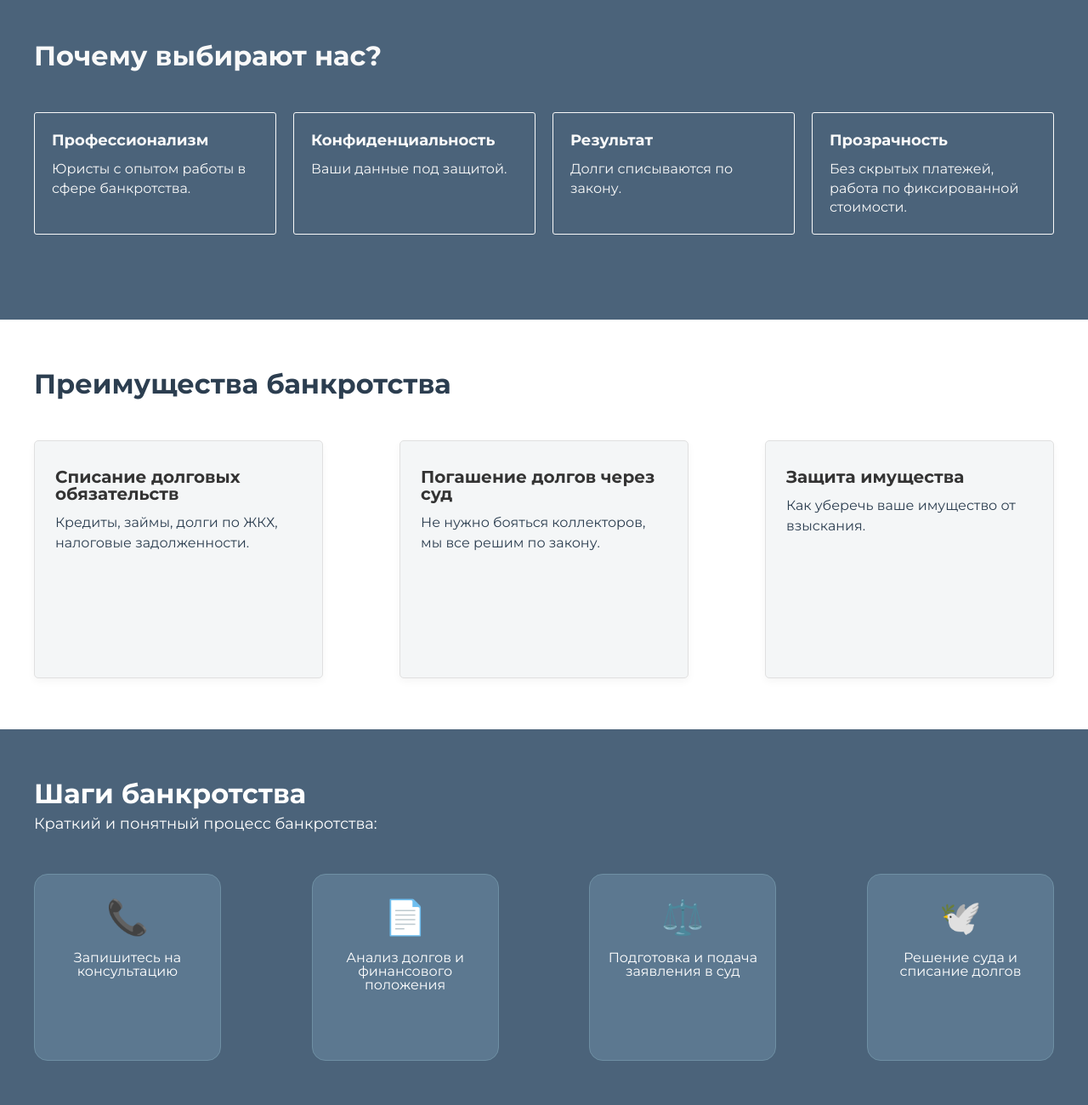
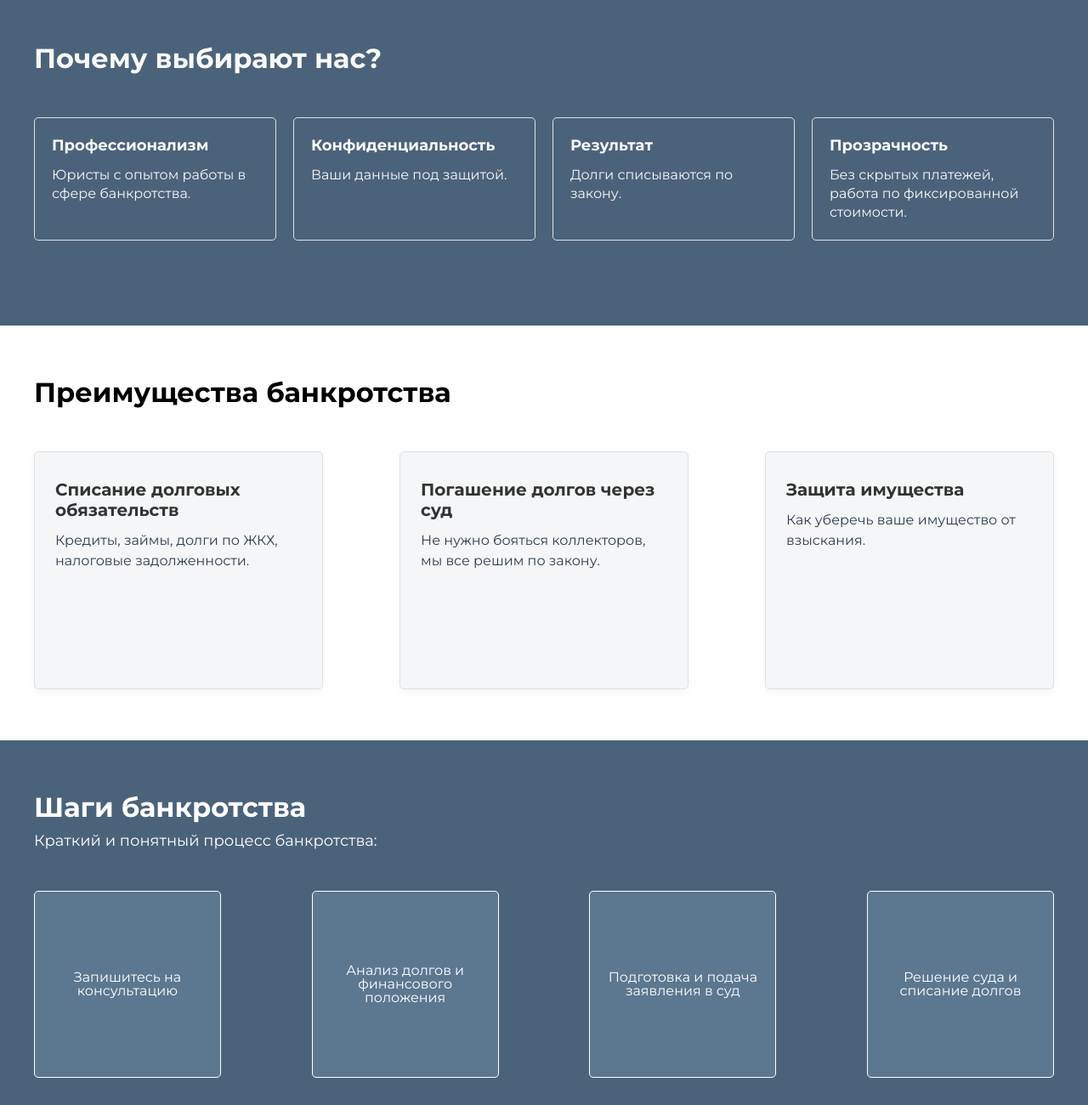
Before and after one commit to Nik-bit-beep/bankrotstvo, a plain HTML site: page index.html in a window 1280 px wide. Shown: the part 960-2260 px from the top of the page at 85% size. Drawn offline with Linux system fonts and the light colour scheme.

Commit message:
Изменём заголовок

```diff
--- a/css/styles.css
+++ b/css/styles.css
@@ -24,11 +24,11 @@ h3,
 h4,
 h5,
 h6 {
-    font-weight: inherit;
-    font-size: inherit;
+    font-weight: 700;
+    line-height: 1.2;
     font-family: 'Montserrat', sans-serif;
     margin-bottom: 20px;
-    color: #2C3E50;
+
 }
 
 html,
@@ -50,6 +50,30 @@ body{
    box-sizing: content-box;
 }
 /*=======================================================================================================================*/
+
+/* ===== Базовые отступы ===== */
+.section {
+  padding: 60px 0;
+}
+
+/* Десктопы (≥992px) */
+@media (min-width: 992px) {
+.section {
+    padding: 100px 0;
+  }
+
+  /* Специальные отступы для героя */
+  .hero {
+    padding: 120px 0;
+  }
+}
+
+/* Мобильные (≤768px) */
+@media (max-width: 768px) {
+  .section {
+    padding: 40px 0;
+  }
+}
 
 /*====================================== Header ======================================================================== */
 
@@ -218,14 +242,10 @@ body{
 
  .why-us__item {
    flex: 1 1 250px;
-   border: 1px solid #f9f9f9 ;
+   background-color: #4B637A; /* белый фон */
+   border: 1px solid #e0e0e0;
    padding: 20px;
-   transition: transform 0.2s ease;
-   border-radius: 3px;
- }
-
- .why-us__item:hover {
-   transform: translateY(-5px); /* лёгкий подъём при наведении */
+   border-radius: 5px;
  }
 
  .item-why-us__title {
@@ -293,7 +313,7 @@ body{
    line-height: 1.5;
  }
 
- /*=========== Steps =======================================================================================================================*/
+ /*=========== Шаги =======================================================================================================================*/
 
  .steps {
    background-color: #4B637A;
@@ -324,34 +344,28 @@ body{
 
  .steps__item {
    background-color: #5C7890;
-   border: 1px solid #6e8fa3;
-   border-radius: 16px;
+   border: 1px solid #fff;
+   border-radius: 5px;
    padding: 30px 20px;
    text-align: center;
    width: 220px;
    min-height: 220px;
    display: flex;
    flex-direction: column;
-   justify-content: flex-start;
-   transition: transform 0.3s ease, box-shadow 0.3s ease;
+   justify-content: center;
+   align-items: center;
+   transition: all 0.3s ease;
  }
 
  .steps__item:hover {
-   transform: translateY(-8px);
-   box-shadow: 0 12px 30px rgba(243, 156, 18, 0.25); /* мягкое оранжевое свечение */
-   border-color: #F39C12; /* оранжевый акцент */
- }
-
- .steps__icon {
-   font-size: 40px;
-   margin-bottom: 20px;
-   color: #F39C12;
+   background-color: #E67E00;
  }
 
  .steps__text {
    font-size: 16px;
    color: #ffffff;
    font-weight: 500;
+
  }
 
  /*============== Faq =========================================================================================================================*/
@@ -684,6 +698,8 @@ body{
    }
 }
 
+/*=====================================================================================================================*/
+
 .modal {
   display: none;
   position: fixed;
--- a/index.html
+++ b/index.html
@@ -30,8 +30,8 @@
           <img src="img/fon/fn.jpg" alt="cover">
         </div>
       <div class="hero__container _container">
-        <h1>Освободитесь от долгов - законно и безопасно.</h1>
-        <p>Поможем избавиться от кредитов и долгов перед банками, МФО, приставами.</p>
+        <h1 class="hero__title">Освободитесь от долгов - законно и безопасно.</h1>
+        <div class="hero__subtitle">Поможем избавиться от кредитов и долгов перед банками, МФО, приставами.</div>
 
       </div>
     </section>
@@ -89,20 +89,17 @@
         <p class="steps__subtitle">Краткий и понятный процесс банкротства:</p>
         <div class="steps__grid">
           <div class="steps__item">
-            <div class="steps__icon">📞</div>
             <div class="steps__text">Запишитесь на консультацию</div>
           </div>
           <div class="steps__item">
-            <div class="steps__icon">📄</div>
             <div class="steps__text">Анализ долгов и финансового положения</div>
           </div>
           <div class="steps__item">
-            <div class="steps__icon">⚖️</div>
             <div class="steps__text">Подготовка и подача заявления в суд</div>
           </div>
           <div class="steps__item">
-            <div class="steps__icon">🕊️</div>
             <div class="steps__text">Решение суда и списание долгов</div>
+            </div>
           </div>
         </div>
       </div>
```
Also changed, not shown: js/script.js (line endings or trailing spaces).
